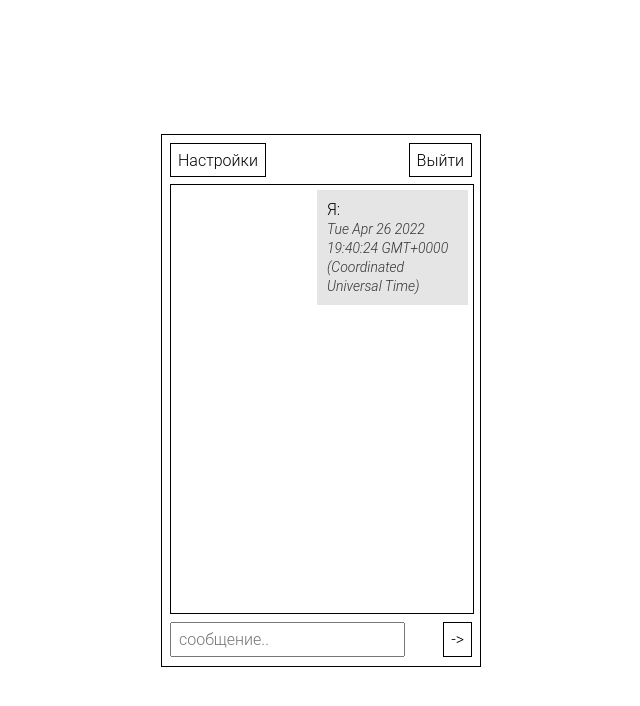
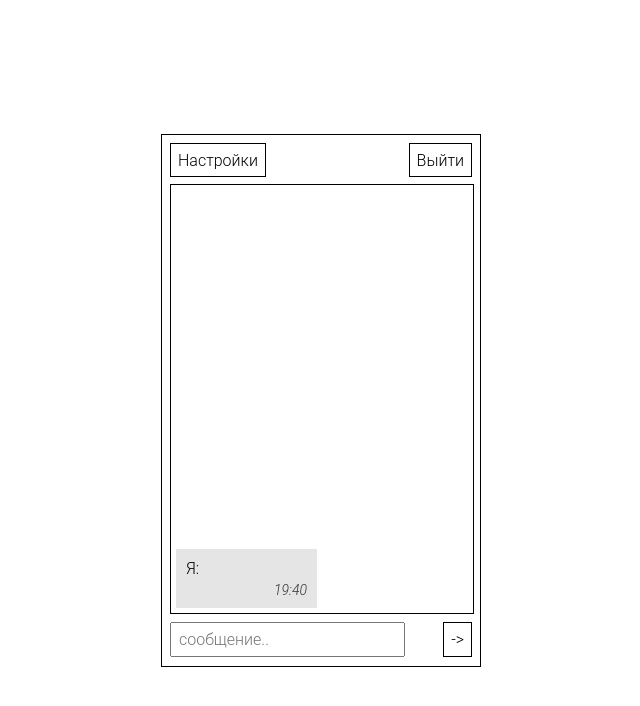
Before and after one commit to Dorshichek/Chat, a website built with Parcel: page index.html in a window 1280 px wide. Both pictures are taken after a click on the button "->". Shown: the whole page, without its empty margins (319-959 px from the left). Built offline with nearby package versions, Linux system fonts and the light colour scheme.

Commit message:
add template

```diff
--- a/index.html
+++ b/index.html
@@ -18,14 +18,7 @@
   </header>
   <main>
     <div class="chat">
-      <div class="message">
-        <div class="message__wrapper">
-          <div class="message__body">
-            <span class="message__sender">Я:</span>
-            <span class="message__text"></span>
-          </div>
-          <span class="message__time"></span>
-        </div>
+      <div class="chat__wrapper">
       </div>
     </div>
   </main>
@@ -34,7 +27,7 @@
       <label>
         <input class="form__message" type="text" placeholder="сообщение..">
       </label>
-      <button class="form__send" type="button">-></button>
+      <button class="form__send-message" type="button">-></button>
     </form>
   </footer>
   <div class="modal">
@@ -55,6 +48,12 @@
     </div>
   </div>
 </div>
+<template class="message">
+  <div class="message__wrapper">
+    <span class="message__text"></span>
+    <span class="message__time"></span>
+  </div>
+</template>
 <script type="module" src="js/main.js"></script>
 </body>
 </html>
--- a/js/main.js
+++ b/js/main.js
@@ -3,6 +3,8 @@ import {UI_ELEMENTS} from "./view.js";
 UI_ELEMENTS.SETTINGS.addEventListener('click', openModal)
 
 UI_ELEMENTS.BUTTON_CLOSE.addEventListener('click', closeModal)
+
+UI_ELEMENTS.BUTTON_SEND_MESSAGE.addEventListener('click', sendMessage)
 
 function openModal() {
   UI_ELEMENTS.MODAL.classList.add('modal-active')
@@ -12,7 +14,11 @@ function closeModal() {
   UI_ELEMENTS.MODAL.classList.remove('modal-active')
 }
 
-function showTime() {
-  UI_ELEMENTS.TIME.textContent = new Date()
+function sendMessage() {
+  const date = new Date
+  const element = document.createElement('div')
+  element.append(UI_ELEMENTS.MESSAGE.content.cloneNode(true))
+  element.querySelector('.message__text').textContent = 'Я:' + UI_ELEMENTS.INPUT_MESSAGE.value
+  element.querySelector('.message__time').textContent = date.getHours() + ':' + date.getMinutes()
+  UI_ELEMENTS.CHAT.append(element)
 }
-showTime()
--- a/js/view.js
+++ b/js/view.js
@@ -7,5 +7,11 @@ const UI_ELEMENTS = {
   BUTTON_CLOSE: document.querySelector('.modal__close'),
   MODAL: document.querySelector('.modal'),
   TIME: document.querySelector('.message__time'),
-  MESSAGE: document.querySelector('.message__text'),
+  MESSAGE: document.querySelector('.message'),
+  BUTTON_SEND_MESSAGE: document.querySelector('.form__send-message'),
+  INPUT_MESSAGE: document.querySelector('.form__message'),
+  MESSAGE_TEXT: document.querySelector('.message__text'),
+  TEMPLATE_MESSAGE: document.querySelector('.message'),
+  MESSAGE_BODY: document.querySelector('.message__body'),
+  CHAT: document.querySelector('.chat__wrapper')
 }
--- a/scss/components/chat.scss
+++ b/scss/components/chat.scss
@@ -1,5 +1,15 @@
 .chat {
+display: flex;
+  &__wrapper {
+    display: flex;
+    flex-direction: column;
+    width: 50%;
+    align-self: flex-end;
+  }
 
+  &__my-message {
+    justify-content: flex-end;
+  }
 }
 
 .message {
@@ -7,10 +17,12 @@
   justify-content: flex-end;
 
   &__wrapper {
-    width: 50%;
+    display: flex;
+    flex-direction: column;
     margin: 5px;
     padding: 10px;
     background-color: $white-grey;
+    gap: 5px;
   }
 
   &__body {
@@ -26,6 +38,7 @@
   }
 
   &__time {
+    align-self: flex-end;
     font-style: italic;
     font-weight: 300;
     font-size: 14px;
--- a/scss/pages/main.scss
+++ b/scss/pages/main.scss
@@ -56,7 +56,7 @@ body {
     padding: 6px 7px;
   }
 
-  &__send {
+  &__send-message {
     padding: 7px;
     background-color: $white;
     border: 1px solid #000000;
```
Also changed, not shown: package.json (+7 -1 lines), css/style.css, scss/css/chat.css (deleted), 3 other files.
